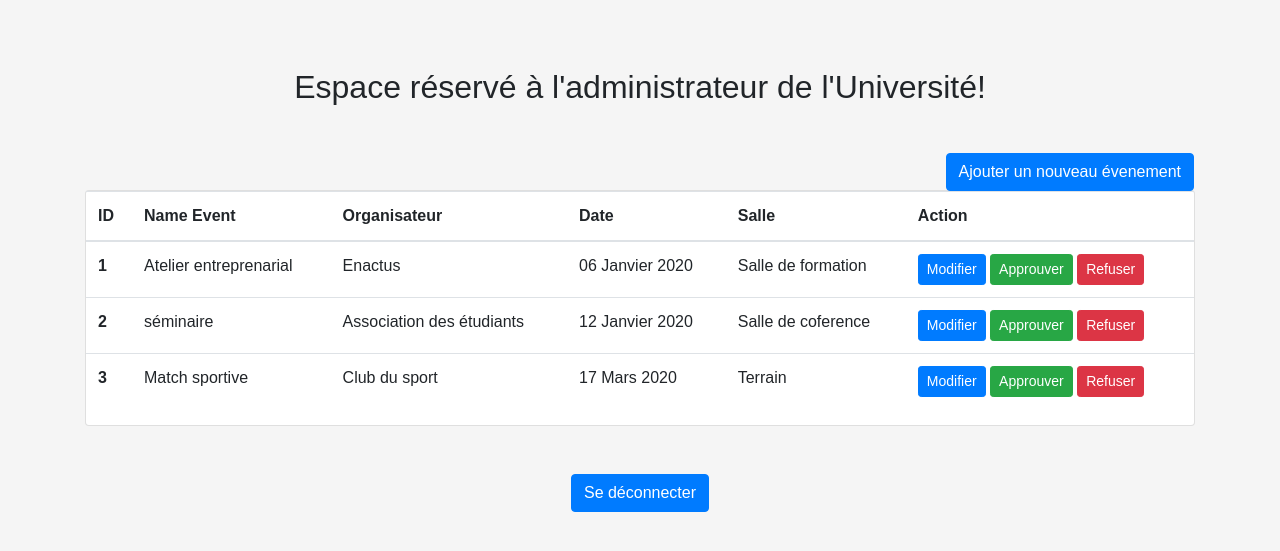
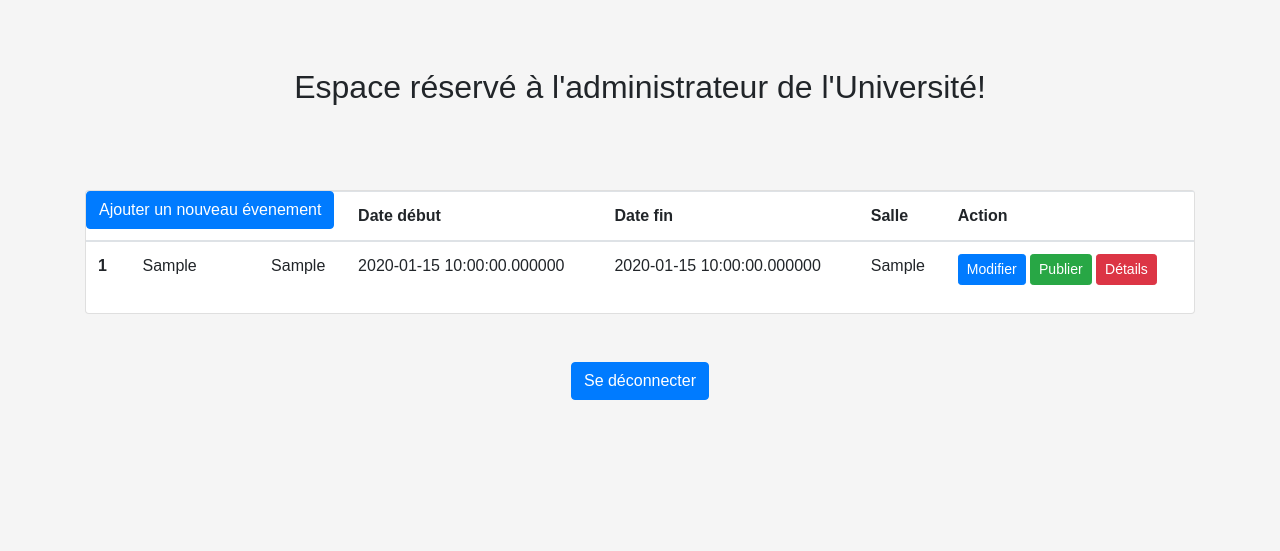
Before and after one commit to ouma77/FSTM-Projet, a PHP site: page /admin_space.php in a window 1280 px wide. Shown: the top 551 px of the page. Run offline with PHP 8.4, Linux system fonts and the light colour scheme; a user stored in the database is signed in; tables that the repository leaves empty hold one stand-in row (values such as "Sample post"); some libraries are stand-ins or nearby versions.

Commit message:
Update admin_space.php

```diff
--- a/LOGIN/admin_space.php
+++ b/LOGIN/admin_space.php
@@ -1,11 +1,14 @@
 <?php
 session_start();
 
-if(!isset($_SESSION['user']))
+/*if(!isset($_SESSION['user']))
 {
     header('location:login.php');
 }
+*/
+$bdd = new PDO('mysql:host=localhost;dbname=projet_web;charset=utf8', 'root', '');
 ?>
+
 <!DOCTYPE html>
 <html lang="en">
 <head>
@@ -21,6 +24,10 @@ if(!isset($_SESSION['user']))
         text-decoration : none;
         color : white;
       }
+      #add__new__list{
+      top: 20px;
+      right: 0px;
+}
     </style>
 
 </head>
@@ -33,59 +40,46 @@ if(!isset($_SESSION['user']))
     <h2 class="card-title">Espace réservé à l'administrateur de l'Université!</h2>
   </div>
     <div class="card">
-        <button id="add__new__list" type="button" class="btn btn-primary position-absolute" data-toggle="modal" data-target=".bd-example-modal-lg"><i class="fas fa-plus"></i> <a href="../Form/index.php"> Ajouter un nouveau évenement</a></button>
+        <button id="add_new_list" type="button" class="btn btn-primary position-absolute" data-toggle="modal" data-target=".bd-example-modal-lg"><i class="fas fa-plus"></i> <a href="../Form/index.php"> Ajouter un nouveau évenement</a></button>
 
         <table class="table table-hover">
             <thead>
               <tr>
                 <th scope="col">ID</th>
                 <th scope="col">Name Event</th>
-                <th scope="col">Organisateur</th>
-                <th scope="col">Date</th>
+                <th scope="col">théme</th>
+                <th scope="col">Date début</th>
+                <th scope="col">Date fin</th>
                 <th scope="col">Salle</th>
                 <th scope="col">Action</th>
               </tr>
             </thead>
             <tbody>
+              <?php
+              $reponse = $bdd->query('SELECT * FROM events');
+
+              while ($donnees = $reponse->fetch())
+              {
+              ?>
+
               <tr>
-                <th scope="row">1</th>
-                <td>Atelier entreprenarial</td>
-                <td>Enactus</td>
-                <td>06 Janvier 2020</td>
-                <td>Salle de formation</td>
+                <th scope="row"><?php echo $donnees['id_ev']?></th>
+                <td><?php echo  $donnees['intitulé']?></td>
+                <td><?php  echo $donnees['thème']?></td>
+                <td><?php echo $donnees['date_db']; ?></td>
+                <td><?php echo $donnees['date_fn']; ?></td>
+                <td><?php echo $donnees['salle']?></td>
                 <td>
-                    <a class="btn btn-sm btn-primary" href="#"><i class="far fa-edit"></i> Modifier</a>
-                    <a class="btn btn-sm btn-success" href="#"><i class="fas fa-trash-alt"></i> Approuver</a>
-                    <a class="btn btn-sm btn-danger" href="#"><i class="fas fa-trash-alt"></i>Refuser</a>
+                    <a class="btn btn-sm btn-primary" href="../Form/index.php"><i class="far fa-edit"></i> Modifier</a>
+                    <a class="btn btn-sm btn-success" href="../PHP/publier.php"><i class="fas fa-trash-alt"></i>Publier</a>
+                    <a class="btn btn-sm btn-danger" href="../PHP/detail.php"><i class="fas fa-trash-alt"></i>Détails</a>
 
                 </td>
 
               </tr>
-              <tr>
-                <th scope="row">2</th>
-                <td>séminaire</td>
-                <td>Association des étudiants</td>
-                <td>12 Janvier 2020</td>
-                <td>Salle de coference</td>
-                <td>
-                    <a class="btn btn-sm btn-primary" href="#"><i class="far fa-edit"></i> Modifier</a>
-                    <a class="btn btn-sm btn-success" href="#"><i class="fas fa-trash-alt"></i> Approuver</a>
-                    <a class="btn btn-sm btn-danger" href="#"><i class="fas fa-trash-alt"></i>Refuser</a>
-                </td>
-
-              </tr>
-              <tr>
-                <th scope="row">3</th>
-                <td>Match sportive</td>
-                <td>Club du sport</td>
-                <td>17 Mars 2020</td>
-                <td>Terrain</td>
-                <td>
-                    <a class="btn btn-sm btn-primary" href="#"><i class="far fa-edit"></i> Modifier</a>
-                    <a class="btn btn-sm btn-success" href="#"><i class="fas fa-trash-alt"></i> Approuver</a>
-                    <a class="btn btn-sm btn-danger" href="#"><i class="fas fa-trash-alt"></i>Refuser</a>
-                </td>
-
+              <?php
+              }
+              ?>
               </tr>
             </tbody>
           </table>
```
